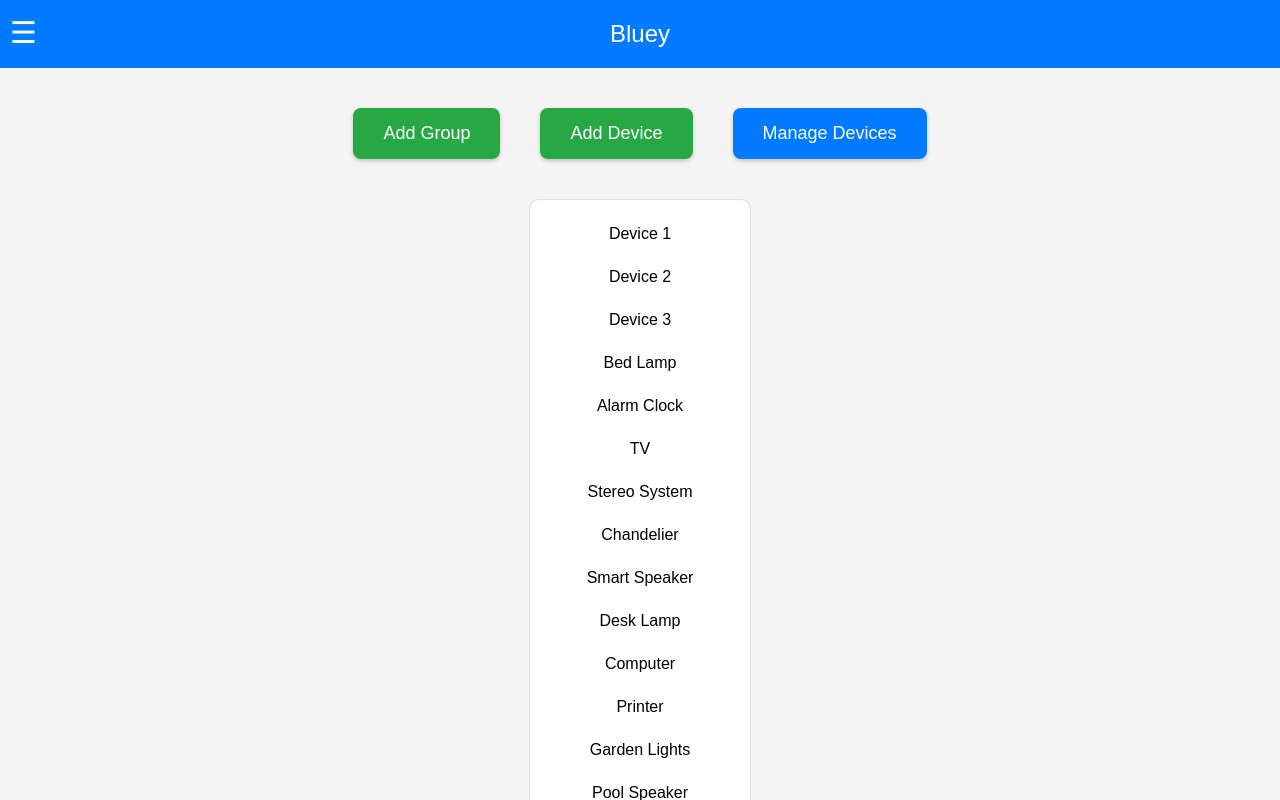
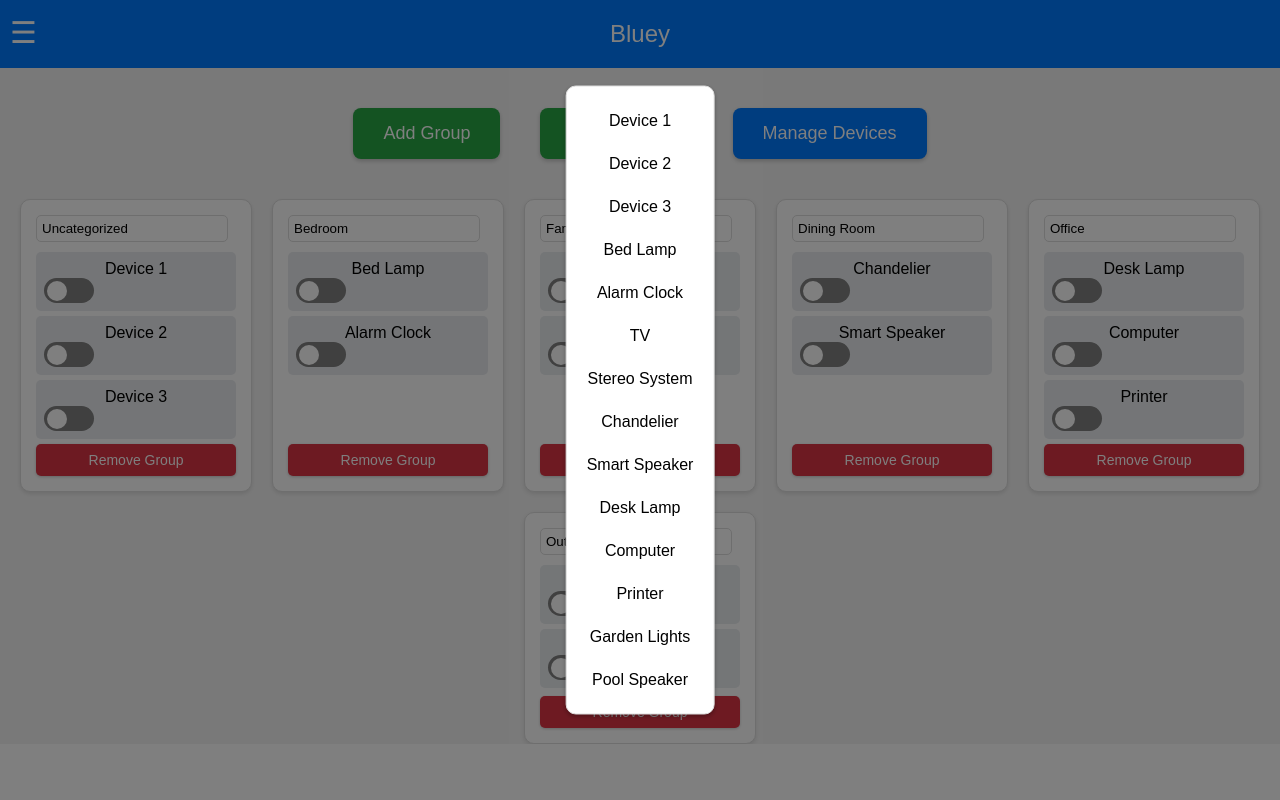
Before and after one commit to AustinSnyd3r/AustinSnyd3r.github.io, a React (Create React App) app: page / in a window 1280 px wide. Both pictures are taken after a click on the button "Manage Devices". Shown: the top 800 px of the page. Built offline with nearby package versions, Linux system fonts and the light colour scheme.

Commit message:
Added a dark backdrop when the device menu pops up for more clairty for the user. Also made the group menu show in the middle of the screen, to limit user scrolling.

```diff
--- a/src/App.css
+++ b/src/App.css
@@ -63,13 +63,33 @@
         background-color: #0056b3; /* Darker blue on hover */
     }
 
-.device-manager, .group-selector {
+.device-manager {
+    position: fixed;
+    top: 50%;
+    left: 50%;
+    transform: translate(-50%, -50%);
     background-color: white;
     border: 1px solid #ddd;
     border-radius: 10px;
     padding: 10px;
-    margin: 20px auto;
-    width: 200px;
+    width: auto;
+    max-width: 300px;
+    z-index: 1000; /* Ensure it's above other elements */
+    box-shadow: 0 2px 4px rgba(0,0,0,0.3);
+}
+
+.group-selector {
+    margin-top: 20px;
+}
+
+.backdrop {
+    position: fixed;
+    top: 0;
+    left: 0;
+    right: 0;
+    bottom: 0;
+    background: rgba(0, 0, 0, 0.5);
+    z-index: 5; /* Below the popup menu but above other elements */
 }
 
 .device-item, .group-item {
--- a/src/Pages/Groups/App.js
+++ b/src/Pages/Groups/App.js
@@ -7,7 +7,7 @@ import '../../App.css';
 
 function App() {
     const initialGroups = [
-        { id: 'misc', name: 'Misc', devices: ['Device 1', 'Device 2', 'Device 3'] },
+        { id: 'uncategorized', name: 'Uncategorized', devices: ['Device 1', 'Device 2', 'Device 3'] },
         { id: 'bedroom', name: 'Bedroom', devices: ['Bed Lamp', 'Alarm Clock'] },
         { id: 'familyRoom', name: 'Family Room', devices: ['TV', 'Stereo System'] },
         { id: 'diningRoom', name: 'Dining Room', devices: ['Chandelier', 'Smart Speaker'] },
@@ -122,13 +122,16 @@ function App() {
                         </div>
 
                         {showDeviceManager && (
+                            <>
+                                <div className="backdrop" onClick={() => setShowDeviceManager(false)}></div>
                                 <div className="device-manager">
-                                {allDevices.map(device => (
+                                    {!selectedDevice ? (
+                                        allDevices.map(device => (
                                             <div key={device} className="device-item" onClick={() => handleDeviceSelect(device)}>
                                                 {device}
                                             </div>
-                                ))}
-                                {selectedDevice && (
+                                        ))
+                                    ) : (
                                         <div className="group-selector">
                                             {groups.map(group => (
                                                 <div key={group.id} className="group-item" onClick={() => assignDeviceToGroup(group.name)}>
@@ -138,6 +141,7 @@ function App() {
                                         </div>
                                     )}
                                 </div>
+                            </>
                         )}
 
                         <div className="device-groups">
```
Lines whose indentation alone changed are shown as unchanged.
